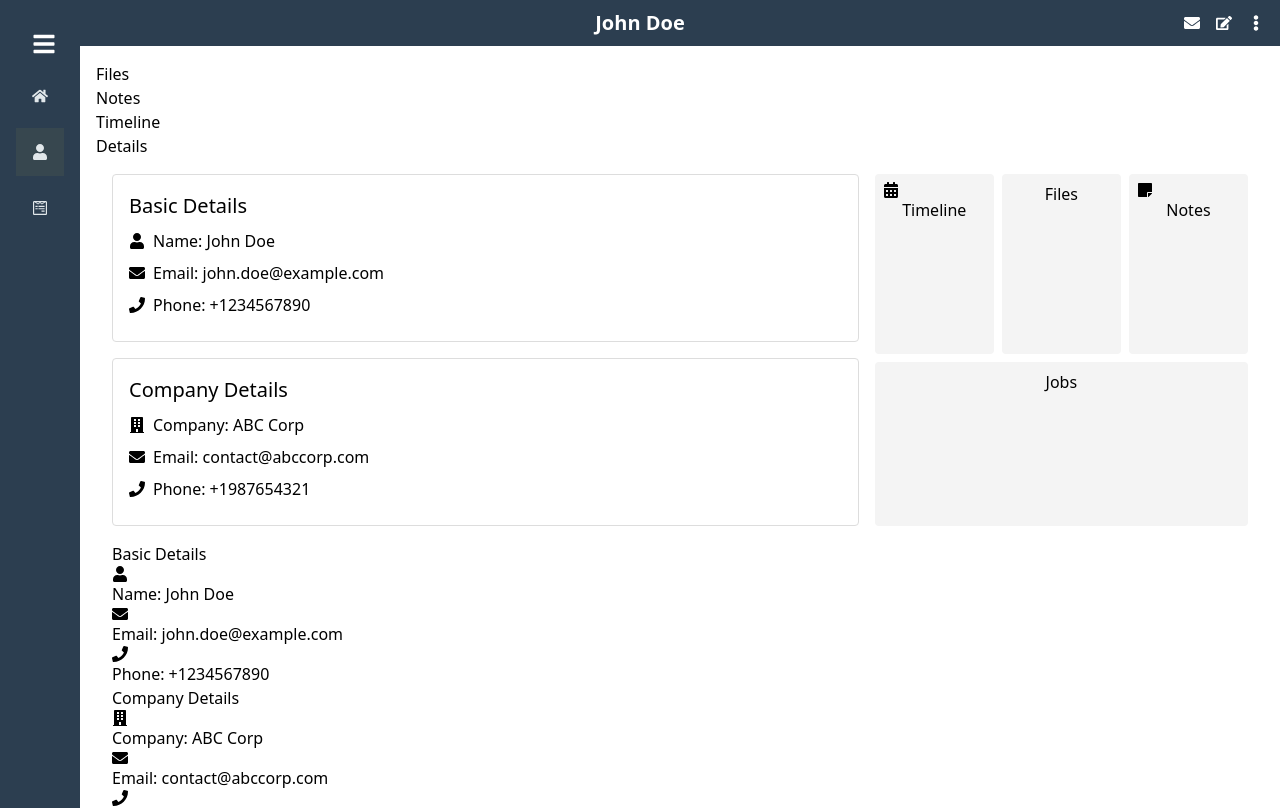
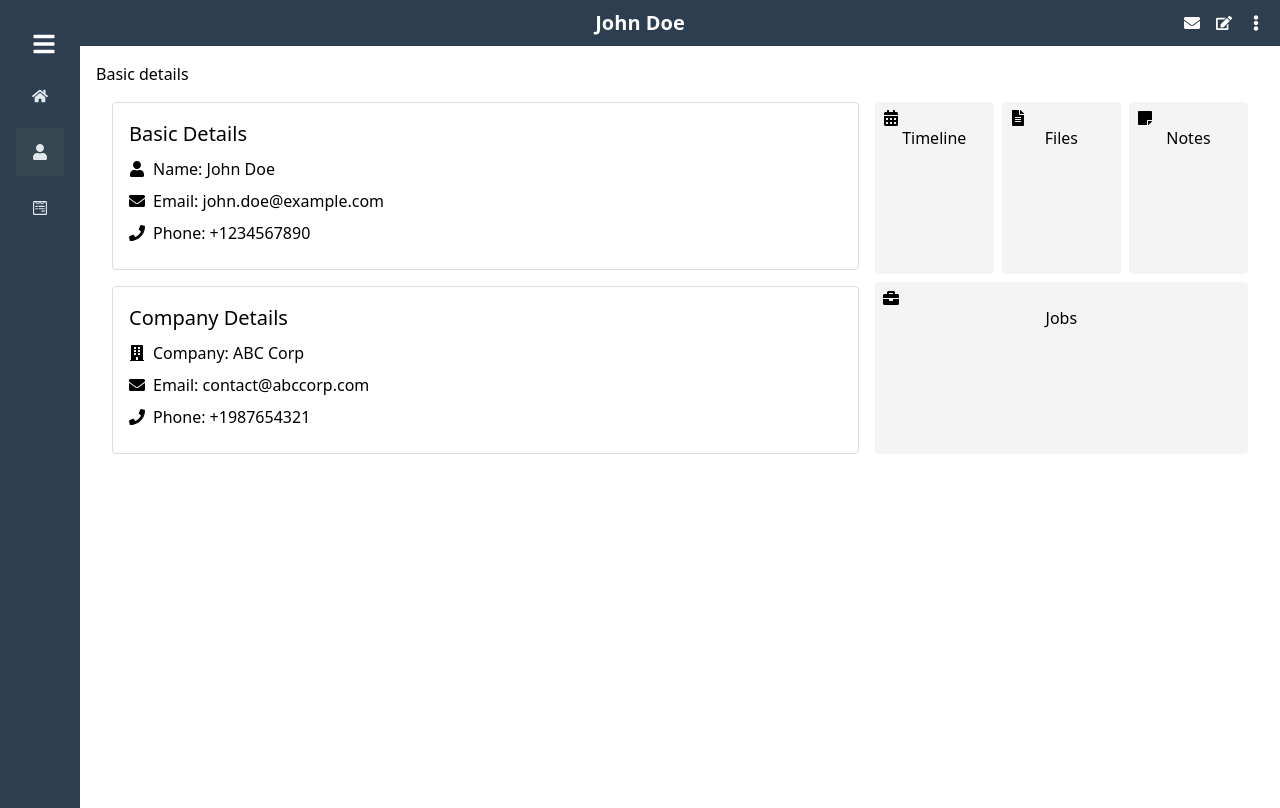
Before and after one commit to Web-Dev-Learner/form, a React (Vite) app in the folder formcraft/: page /client-details in a window 1280 px wide. Shown: the top 808 px of the page. Built offline with nearby package versions, Linux system fonts and the light colour scheme.

Commit message:
updated files and timeline

```diff
--- a/formcraft/src/components/ClientDetails.jsx
+++ b/formcraft/src/components/ClientDetails.jsx
@@ -1,9 +1,6 @@
 import React, { useState } from 'react';
 import BasicDetails from './BasicDetails'; // Import BasicDetails
 import CompanyDetails from './CompanyDetails'; // Import CompanyDetails
-import Files from './Files'; // Import Files
-import Notes from './Notes'; // Import Notes
-import Timeline from './Timeline'; // Import Timeline
 import "../styles/ClientDetails.scss"; // Correct import path for your SCSS file
 
 const ClientDetails = () => {
@@ -16,32 +13,39 @@ const ClientDetails = () => {
   return (
     <div className="client-details">
       <div className="sidebar-section">
+        <div>Basic details</div>
+        <div
+          className={`sidebar-item ${activeSection === 'timeline' ? 'active' : ''}`}
+          onClick={() => handleSidebarClick('timeline')}
+        >
+
+        </div>
         <div
           className={`sidebar-item ${activeSection === 'files' ? 'active' : ''}`}
           onClick={() => handleSidebarClick('files')}
         >
-          Files
+
         </div>
         <div
           className={`sidebar-item ${activeSection === 'notes' ? 'active' : ''}`}
           onClick={() => handleSidebarClick('notes')}
         >
-          Notes
+
         </div>
         <div
-          className={`sidebar-item ${activeSection === 'timeline' ? 'active' : ''}`}
-          onClick={() => handleSidebarClick('timeline')}
+          className={`sidebar-item ${activeSection === 'jobs' ? 'active' : ''}`}
+          onClick={() => handleSidebarClick('jobs')}
         >
-          Timeline
+
         </div>
       </div>
 
       <div className="client-details-content">
-        <BasicDetails />
         <CompanyDetails />
-        {activeSection === 'files' && <Files />}
-        {activeSection === 'notes' && <Notes />}
-        {activeSection === 'timeline' && <Timeline />}
+        {activeSection === 'timeline' && <div>Timeline content here</div>}
+        {activeSection === 'files' && <div>Files content here</div>}
+        {activeSection === 'notes' && <div>Notes content here</div>}
+        {activeSection === 'jobs' && <div>Jobs content here</div>}
       </div>
     </div>
   );
--- a/formcraft/src/components/CompanyDetails.jsx
+++ b/formcraft/src/components/CompanyDetails.jsx
@@ -1,8 +1,8 @@
 import React, { useState } from 'react';
-import { FaBuilding, FaEnvelope, FaPhone, FaUser, FaStickyNote, FaCalendarAlt } from 'react-icons/fa';
-import Files from '../components/Files'; // Correct import path
-import Notes from '../components/Notes'; // Correct import path
-import Timeline from '../components/Timeline'; // Correct import path
+import { FaBuilding, FaEnvelope, FaPhone, FaUser, FaStickyNote, FaCalendarAlt, FaFileAlt, FaBriefcase } from 'react-icons/fa';
+import Files from './Files'; // Correct import path
+import Notes from './Notes'; // Correct import path
+import Timeline from './Timeline'; // Correct import path
 import "../styles/ClientDetails.scss"; // Correct import path
 
 const CompanyDetails = () => {
@@ -16,6 +16,7 @@ const CompanyDetails = () => {
     <div className="company-details-container">
       <div className="details-and-sidebar">
         <div className="details-sections">
+          {/* Default Sections */}
           <div className="basic-details-container">
             <h2 className="section-title">Basic Details</h2>
             <div className="detail-item">
@@ -43,6 +44,7 @@ const CompanyDetails = () => {
           </div>
         </div>
 
+        {/* Sidebar */}
         <div className="sidebar-section">
           <div
             className={`sidebar-item ${activeSection === 'timeline' ? 'active' : ''}`}
@@ -55,7 +57,7 @@ const CompanyDetails = () => {
             className={`sidebar-item ${activeSection === 'files' ? 'active' : ''}`}
             onClick={() => handleSidebarClick('files')}
           >
-            Files
+            <FaFileAlt className="icon" /> Files
           </div>
 
           <div
@@ -69,36 +71,7 @@ const CompanyDetails = () => {
             className={`sidebar-item ${activeSection === 'jobs' ? 'active' : ''}`}
             onClick={() => handleSidebarClick('jobs')}
           >
-            Jobs
-          </div>
-        </div>
-      </div>
-
-      {/* Always visible sections */}
-      <div className="default-sections">
-        <div className="basic-details-container">
-          <h2 className="section-title">Basic Details</h2>
-          <div className="detail-item">
-            <FaUser className="icon" /> <span>Name: John Doe</span>
-          </div>
-          <div className="detail-item">
-            <FaEnvelope className="icon" /> <span>Email: john.doe@example.com</span>
-          </div>
-          <div className="detail-item">
-            <FaPhone className="icon" /> <span>Phone: +1234567890</span>
-          </div>
-        </div>
-
-        <div className="company-details-section">
-          <h2 className="section-title">Company Details</h2>
-          <div className="detail-item">
-            <FaBuilding className="icon" /> <span>Company: ABC Corp</span>
-          </div>
-          <div className="detail-item">
-            <FaEnvelope className="icon" /> <span>Email: contact@abccorp.com</span>
-          </div>
-          <div className="detail-item">
-            <FaPhone className="icon" /> <span>Phone: +1987654321</span>
+            <FaBriefcase className="icon" /> Jobs
           </div>
         </div>
       </div>
@@ -107,7 +80,7 @@ const CompanyDetails = () => {
       {activeSection === 'timeline' && <Timeline />}
       {activeSection === 'files' && <Files />}
       {activeSection === 'notes' && <Notes />}
-      {/* Add Jobs component if you have one */}
+      {activeSection === 'jobs' && <div>Jobs content here</div>}
     </div>
   );
 };
--- a/formcraft/src/components/Home.jsx
+++ b/formcraft/src/components/Home.jsx
@@ -1,9 +1,12 @@
+
 import React from 'react';
 
 const Home = () => {
   return (
-    <div className="home-page">
-      <h1>Welcome to Form Craft</h1>
+    <div className="flex items-center justify-center min-h-screen bg-gray-100">
+      <h1 className="text-3xl font-bold text-gray-800">
+        Welcome to Form Craft
+      </h1>
     </div>
   );
 };
--- a/formcraft/src/components/Jobs.jsx
+++ b/formcraft/src/components/Jobs.jsx
@@ -1,10 +1,24 @@
 import React from 'react';
 
 const Jobs = () => {
+  const jobs = [
+    { id: 1, title: 'Frontend Developer', company: 'Tech Solutions', location: 'Remote', description: 'Build and maintain front-end interfaces using React.' },
+    { id: 2, title: 'Backend Developer', company: 'Code Factory', location: 'New York, NY', description: 'Develop and manage server-side applications and APIs.' },
+    { id: 3, title: 'UI/UX Designer', company: 'Design Studio', location: 'San Francisco, CA', description: 'Create user-centered designs and improve user experience.' },
+  ];
+
   return (
-    <div className="jobs-page">
-      <h2>Jobs</h2>
-      <p>Manage jobs and tasks for this client.</p>
+    <div className="p-6 bg-gray-50 min-h-screen">
+      <h1 className="text-4xl font-bold text-gray-900 mb-6">Available Jobs</h1>
+      <div className="space-y-6">
+        {jobs.map(job => (
+          <div key={job.id} className="bg-white shadow-lg rounded-lg p-4 border border-gray-200">
+            <h2 className="text-2xl font-semibold text-gray-800">{job.title}</h2>
+            <p className="text-gray-600 mb-2">{job.company} - {job.location}</p>
+            <p className="text-gray-700">{job.description}</p>
+          </div>
+        ))}
+      </div>
     </div>
   );
 };
--- a/formcraft/src/styles/Sidebar.scss
+++ b/formcraft/src/styles/Sidebar.scss
@@ -2,7 +2,7 @@
   background-color: #2c3e50; /* Background color */
   color: white; /* Text color */
   width: 250px; /* Default width */
-  height: 120vh; /* Full viewport height */
+  height: 140vh; /* Full viewport height */
   overflow-y: auto; /* Scroll if content overflows */
   transition: all 0.3s; /* Transition for smooth opening/closing */
   display: flex;
```
